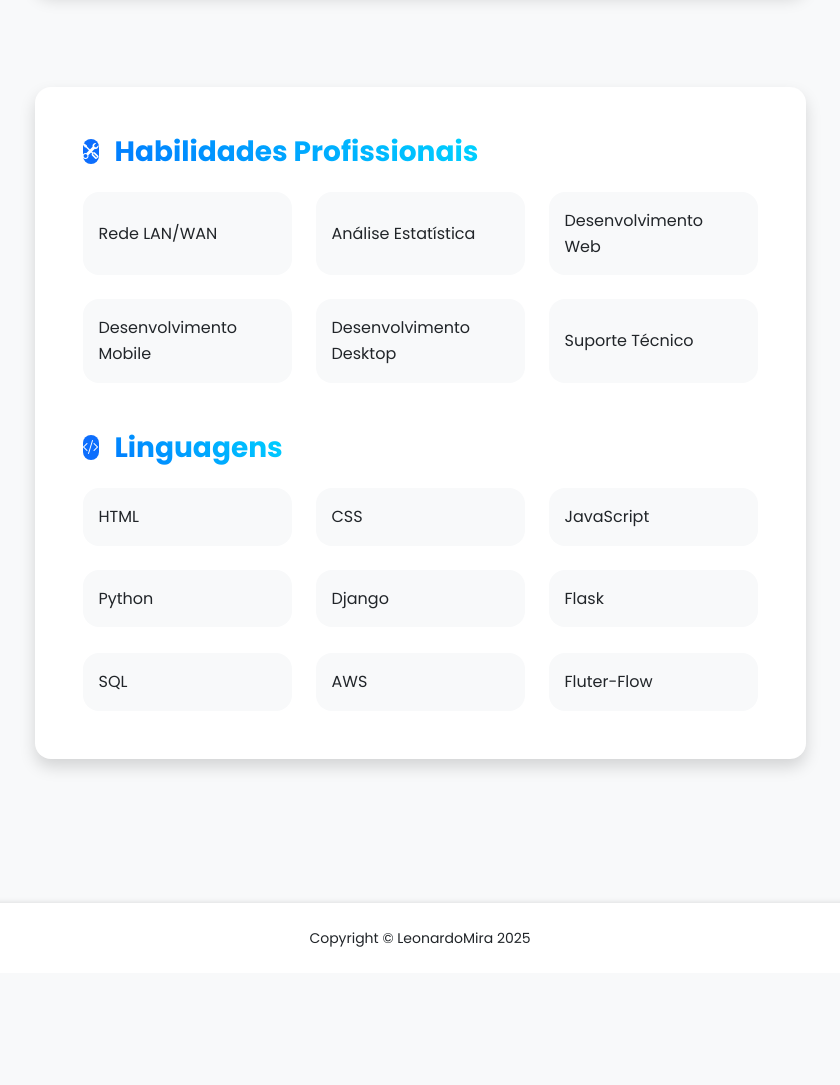
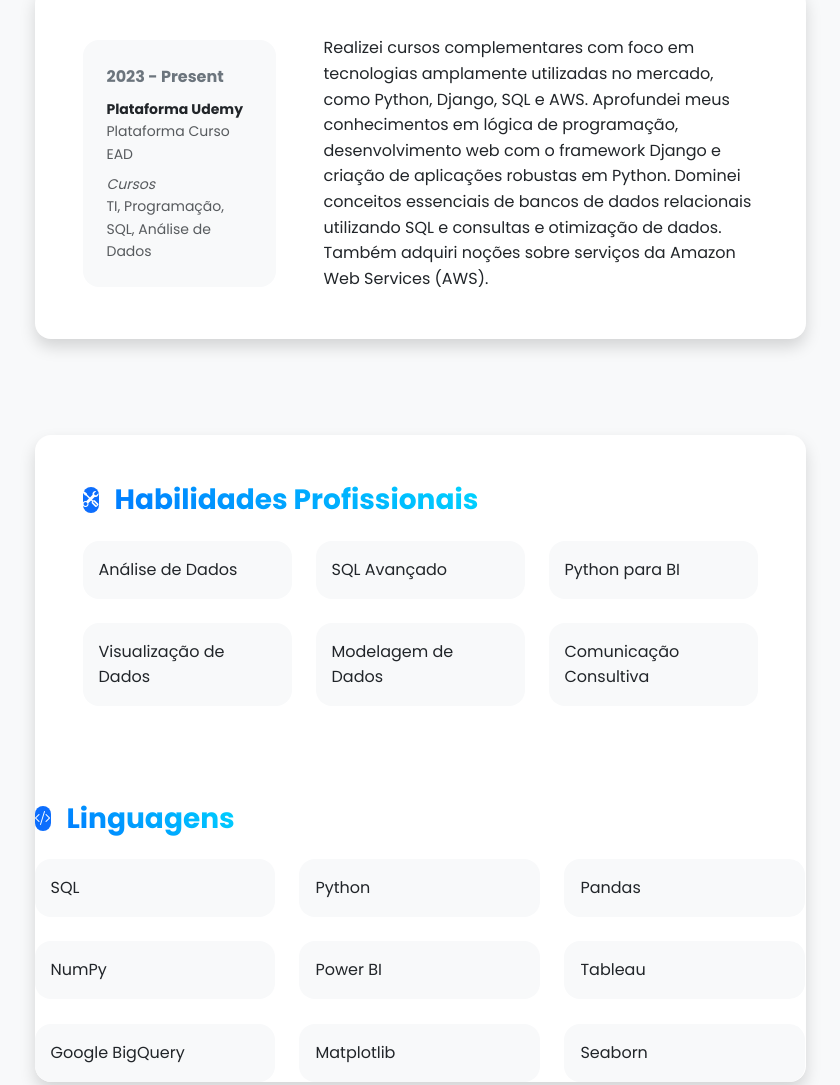
Before and after one commit to leonardoHMira/Portifolio-Leonardohmira, a plain HTML site: page sobre.html in a window 1280 px wide. Shown: the part 1528-2613 px from the top of the page, without its empty margins (220-1060 px from the left). Before the commit the page ends 2501 px from the top, so only its background shows below. Drawn offline with nearby package versions, Linux system fonts and the light colour scheme.

Commit message:
Update sobre.html

```diff
--- a/sobre.html
+++ b/sobre.html
@@ -73,9 +73,40 @@
                                     <div class="col text-center text-lg-start mb-4 mb-lg-0">
                                         <div class="bg-light p-4 rounded-4">
                                             <div class="text-primary fw-bolder mb-2"
+                                                 data-pt="2025 - Presente"
+                                                 data-en="2025 - Present"
+                                                 data-es="2025 - Presente">2025 - Presente</div>
+                                            <div data-pt="Analista de Sistemas"
+                                                data-en="Systems Analyst"
+                                                data-es="Analista de Sistemas">Analista de Sistemas</div>
+                                            <div class="small text-muted">FACCHINI-S/A</div>
+                                            <div class="small text-muted"
+                                                 data-pt="São jose do Rio Preto, SP"
+                                                 data-en="São jose do Rio Preto, SP"
+                                                 data-es="São jose do Rio Preto, SP">São jose do Rio Preto, SP</div>
+                                        </div>
+                                    </div>
+                                    <div class="col-lg-8">
+                                        <div data-pt="Desenvolvo projetos inovadores e soluções tecnológicas, com foco na criação, implementação e aprimoramento de sistemas para automação de processos e otimização de rotinas operacionais. Presto suporte técnico especializado, elaboro scripts para aumentar a eficiência e colaboro com diferentes áreas para alinhar inovações tecnológicas às necessidades estratégicas da empresa."
+                                            data-en="I develop innovative projects and technological solutions, focusing on the creation, implementation, and enhancement of systems for process automation and operational routine optimization. I provide specialized technical support, create scripts to improve efficiency, and collaborate with various departments to align technological innovations with the company's strategic needs."
+                                            data-es="Desarrollo proyectos innovadores y soluciones tecnológicas, enfocándome en la creación, implementación y mejora de sistemas para la automatización de procesos y la optimización de rutinas operativas. Brindo soporte técnico especializado, elaboro scripts para aumentar la eficiencia y colaboro con diferentes áreas para alinear las innovaciones tecnológicas con las necesidades estratégicas de la empresa.">
+                                            Desenvolvo projetos inovadores e soluções tecnológicas, com foco na criação, implementação e aprimoramento de sistemas para automação de processos e otimização de rotinas operacionais. Presto suporte técnico especializado, elaboro scripts para aumentar a eficiência e colaboro com diferentes áreas para alinhar inovações tecnológicas às necessidades estratégicas da empresa.
+                                        </div>
+
+                                    </div>
+                                </div>
+                            </div>
+                        </div>
+
+                        <div class="card shadow border-0 rounded-4 mb-5">
+                            <div class="card-body p-5">
+                                <div class="row align-items-center gx-5">
+                                    <div class="col text-center text-lg-start mb-4 mb-lg-0">
+                                        <div class="bg-light p-4 rounded-4">
+                                            <div class="text-primary fw-bolder mb-2"
                                                  data-pt="2022 - Presente"
                                                  data-en="2022 - Present"
-                                                 data-es="2022 - Presente">2022 - Presente</div>
+                                                 data-es="2022 - Presente">2022 - 2025</div>
                                             <div class="small fw-bolder"
                                                  data-pt="Analista Tecnico Informatica"
                                                  data-en="IT Technical Analyst"
@@ -219,45 +250,43 @@
                                     <div class="row row-cols-1 row-cols-md-3 mb-4">
                                         <div class="col mb-4 mb-md-0">
                                             <div class="d-flex align-items-center bg-light rounded-4 p-3 h-100"
-                                                data-pt="Rede LAN/WAN"
-                                                data-en="LAN/WAN Network"
-                                                data-es="Red LAN/WAN">Rede LAN/WAN</div>
-
+                                                data-pt="Análise de Dados"
+                                                data-en="Data Analysis"
+                                                data-es="Análisis de Datos">Análise de Dados</div>
                                         </div>
                                         <div class="col mb-4 mb-md-0">
                                             <div class="d-flex align-items-center bg-light rounded-4 p-3 h-100"
-                                                 data-pt="Análise Estatística"
-                                                 data-en="Statistical Analysis"
-                                                 data-es="Análisis Estadístico">Análise Dados</div>
+                                                data-pt="SQL Avançado"
+                                                data-en="Advanced SQL"
+                                                data-es="SQL Avanzado">SQL Avançado</div>
                                         </div>
                                         <div class="col">
                                             <div class="d-flex align-items-center bg-light rounded-4 p-3 h-100"
-                                                 data-pt="Desenvolvimento Web"
-                                                 data-en="Web Development"
-                                                 data-es="Desarrollo Web">Desenvolvimento Web</div>
+                                                data-pt="Python para BI"
+                                                data-en="Python for BI"
+                                                data-es="Python para BI">Python para BI</div>
                                         </div>
                                     </div>
                                     <div class="row row-cols-1 row-cols-md-3">
                                         <div class="col mb-4 mb-md-0">
                                             <div class="d-flex align-items-center bg-light rounded-4 p-3 h-100"
-                                                data-pt="Desenvolvimento Mobile"
-                                                data-en="Mobile Development"
-                                                data-es="Desarrollo Móvil">Desenvolvimento Mobile</div>
-
+                                                data-pt="Visualização de Dados"
+                                                data-en="Data Visualization"
+                                                data-es="Visualización de Datos">Visualização de Dados</div>
                                         </div>
                                         <div class="col mb-4 mb-md-0">
                                             <div class="d-flex align-items-center bg-light rounded-4 p-3 h-100"
-                                                data-pt="Desenvolvimento Desktop"
-                                                data-en="Desktop Development"
-                                                data-es="Desarrollo de Escritorio">Desenvolvimento Desktop</div>
+                                                data-pt="Modelagem de Dados"
+                                                data-en="Data Modeling"
+                                                data-es="Modelado de Datos">Modelagem de Dados</div>
                                         </div>
                                         <div class="col">
                                             <div class="d-flex align-items-center bg-light rounded-4 p-3 h-100"
-                                                 data-pt="Suporte  Técnico"
-                                                 data-en="Technical Support"
-                                                 data-es="Apoyo técnico">Suporte  Técnico</div>
-
+                                                data-pt="Comunicação Consultiva"
+                                                data-en="Consultative Communication"
+                                                data-es="Comunicación Consultiva">Comunicação Consultiva</div>
                                         </div>
+                                    </div>
                                     </div>
                                 </div>
                                 <!-- Lista de Linguagens -->
@@ -273,36 +302,36 @@
                                     </div>
                                     <div class="row row-cols-1 row-cols-md-3 mb-4">
                                         <div class="col mb-4 mb-md-0">
-                                            <div class="d-flex align-items-center bg-light rounded-4 p-3 h-100">HTML</div>
+                                            <div class="d-flex align-items-center bg-light rounded-4 p-3 h-100">SQL</div>
                                         </div>
                                         <div class="col mb-4 mb-md-0">
-                                            <div class="d-flex align-items-center bg-light rounded-4 p-3 h-100">CSS</div>
+                                            <div class="d-flex align-items-center bg-light rounded-4 p-3 h-100">Python</div>
                                         </div>
                                         <div class="col">
-                                            <div class="d-flex align-items-center bg-light rounded-4 p-3 h-100">JavaScript</div>
+                                            <div class="d-flex align-items-center bg-light rounded-4 p-3 h-100">Pandas</div>
                                         </div>
                                     </div>
                                     <div class="row row-cols-1 row-cols-md-3">
                                         <div class="col mb-4 mb-md-0">
-                                            <div class="d-flex align-items-center bg-light rounded-4 p-3 h-100">Python</div>
+                                            <div class="d-flex align-items-center bg-light rounded-4 p-3 h-100">NumPy</div>
                                         </div>
                                         <div class="col mb-4 mb-md-0">
-                                            <div class="d-flex align-items-center bg-light rounded-4 p-3 h-100">Django</div>
+                                            <div class="d-flex align-items-center bg-light rounded-4 p-3 h-100">Power BI</div>
                                         </div>
                                         <div class="col">
-                                            <div class="d-flex align-items-center bg-light rounded-4 p-3 h-100">Flask</div>
+                                            <div class="d-flex align-items-center bg-light rounded-4 p-3 h-100">Tableau</div>
                                         </div>
                                     </div>
                                     <br>
                                     <div class="row row-cols-1 row-cols-md-3">
                                         <div class="col mb-4 mb-md-0">
-                                            <div class="d-flex align-items-center bg-light rounded-4 p-3 h-100">SQL</div>
+                                            <div class="d-flex align-items-center bg-light rounded-4 p-3 h-100">Google BigQuery</div>
                                         </div>
                                         <div class="col mb-4 mb-md-0">
-                                            <div class="d-flex align-items-center bg-light rounded-4 p-3 h-100">AWS</div>
+                                            <div class="d-flex align-items-center bg-light rounded-4 p-3 h-100">Matplotlib</div>
                                         </div>
                                         <div class="col">
-                                            <div class="d-flex align-items-center bg-light rounded-4 p-3 h-100">Fluter-Flow</div>
+                                            <div class="d-flex align-items-center bg-light rounded-4 p-3 h-100">Seaborn</div>
                                         </div>
                                     </div>
                                 </div>
@@ -326,7 +355,7 @@
     </footer>
 
     <!-- Botão WhatsApp Flutuante -->
-    <a href="https://wa.me/5511999999999" class="whatsapp-float" target="_blank" title="WhatsApp">
+    <a href="https://wa.me/5517996676893" class="whatsapp-float" target="_blank" title="WhatsApp">
         <i class="bi bi-whatsapp"></i>
     </a>
 
```
